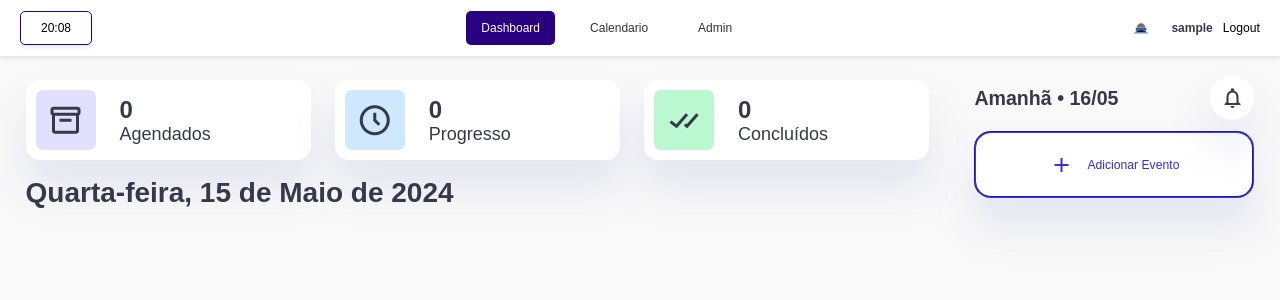
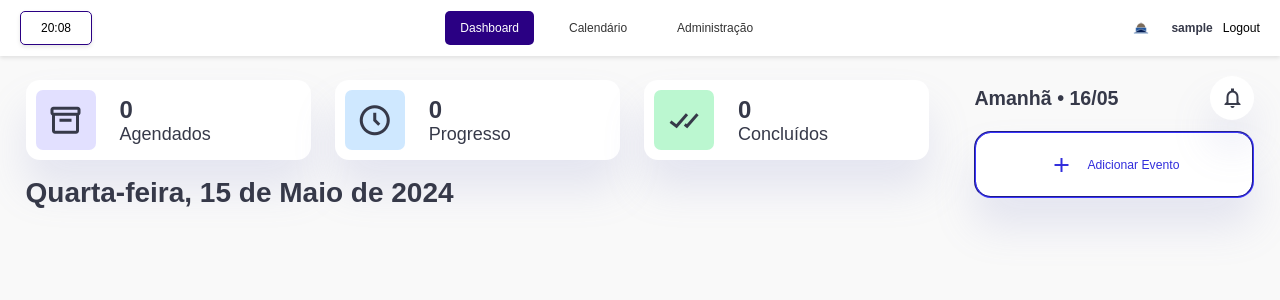
Before and after one commit to Warpedro1/projeto-alepe, a Django app: page /home_eventos in a window 1280 px wide. Shown: the top 300 px of the page. Run offline with Django 5.2, Linux system fonts and the light colour scheme; the visitor is signed in with stand-in values (Sample User, id 1); data that the repository does not hold is empty.

Commit message:
besteirinhas bobas

```diff
--- a/templates/components/base.html
+++ b/templates/components/base.html
@@ -130,10 +130,10 @@
             <a href="home_eventos" id="dashboardBtn">Dashboard</a>
             {% endif %}
 
-            <a href="/" id="calendarioBtn">Calendario</a>
+            <a href="/" id="calendarioBtn">Calendário</a>
 
             {% if usuario.is_authenticated %}
-            <a href="/admin/" id="adminBtn">Admin</a>
+            <a href="/admin/" id="adminBtn">Administração</a>
             {% endif %}
         </div>
         <div class="profile">
```
